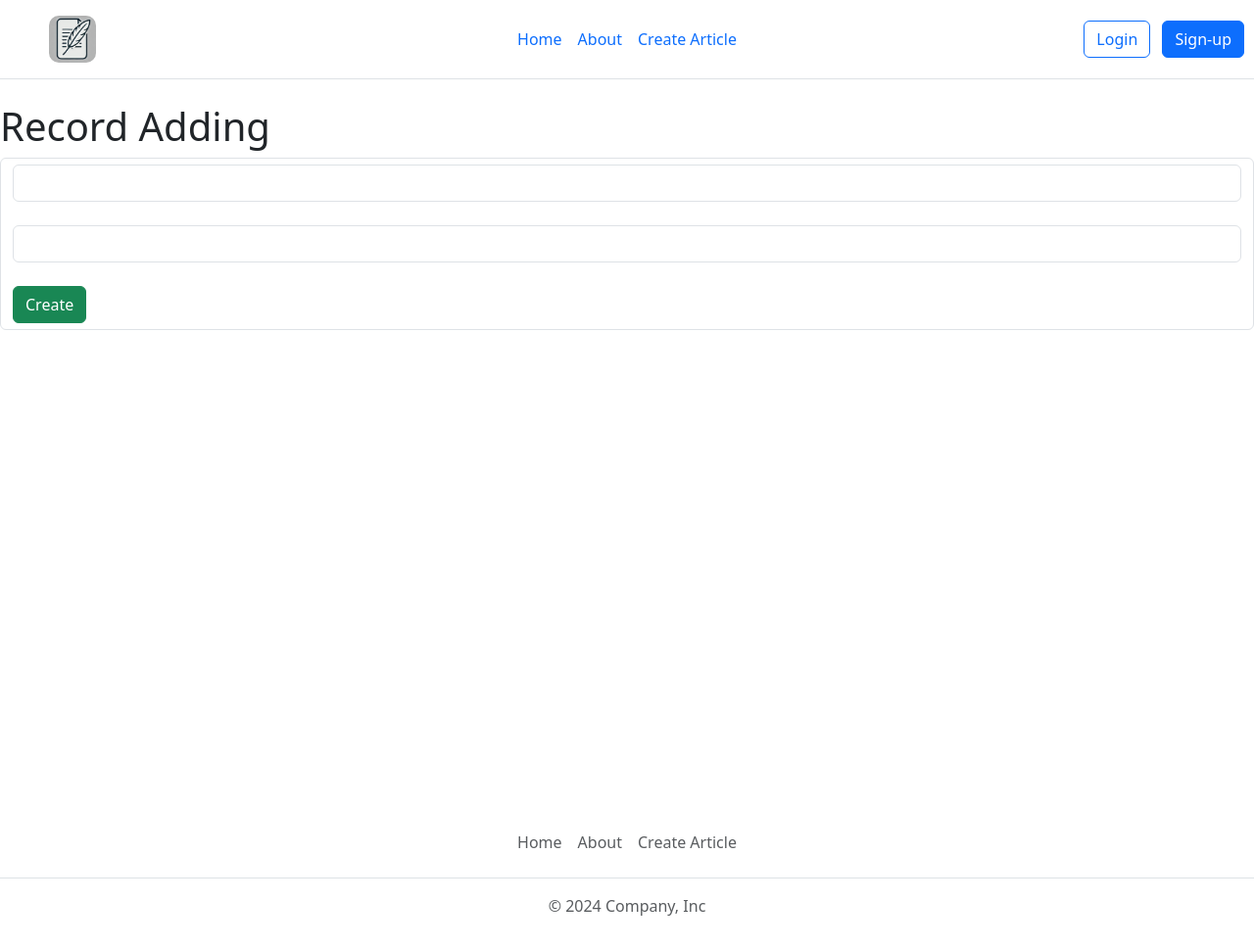
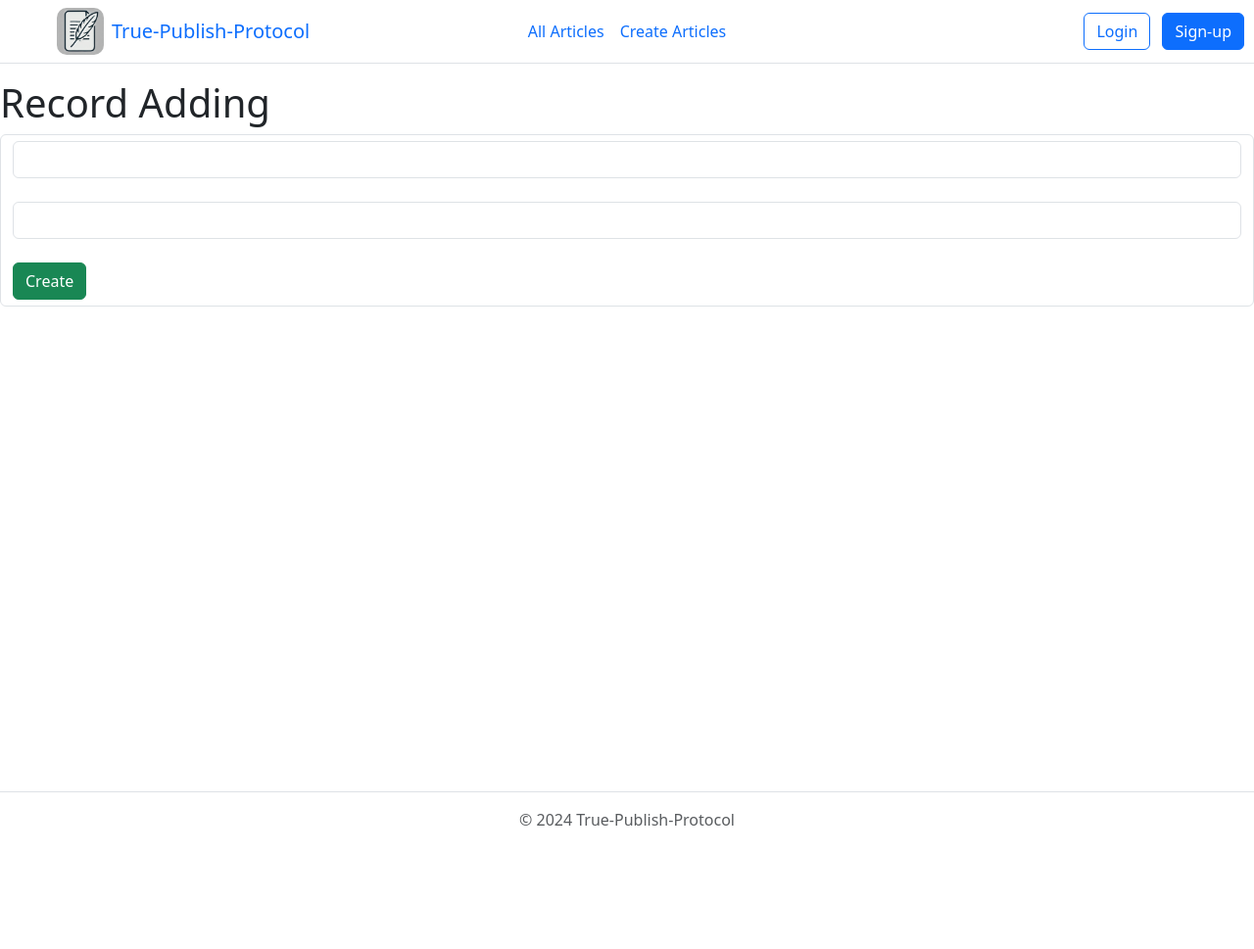
Before and after one commit to S0fft/True-Publish-Protocol, a Flask app: page /create in a window 1280 px wide. Shown: the whole page at 98% size. After the commit the page ends 843 px from the top, so only its background shows below. Run offline with Flask 3, Linux system fonts and the light colour scheme.

Commit message:
change the footer, change the buttons

```diff
--- a/templates/base.html
+++ b/templates/base.html
@@ -22,18 +22,20 @@
 </head>
 <body>
     <div class="page">
-        <header class="d-flex flex-wrap align-items-center justify-content-center justify-content-md-between py-3 mb-4 border-bottom">
-            <div class="col-md-3 mb-2 mb-md-0">
-            <a href="/" class="d-inline-flex link-body-emphasis text-decoration-none">
-                <svg class="bi" width="40" height="32" role="img" aria-label="Bootstrap"><use xlink:href="#bootstrap"></use></svg>
-                <img class="header__img" src="{{ url_for('static', filename='img/logo.png') }}" alt="">
-            </a>
+        <header class="d-flex flex-wrap align-items-center justify-content-center justify-content-md-between py-2 mb-3 border-bottom">
+            <div class="col-md-3 mb-1 mb-md-0">
+                <a href="/" class="d-inline-flex align-items-center text-decoration-none">
+                    <svg class="bi me-2" width="40" height="32" role="img" aria-label="Bootstrap">
+                        <use xlink:href="#bootstrap"></use>
+                    </svg>
+                    <img class="header__img me-2" src="{{ url_for('static', filename='img/logo.png') }}" alt="">
+                    <h5 class="mb-0">True-Publish-Protocol</h5>
+                </a>
             </div>
 
             <ul class="nav col-12 col-md-auto mb-2 justify-content-center mb-md-0">
-            <li><a href="{{ url_for('index') }}" class="nav-link px-2">Home</a></li>
-            <li><a href="{{ url_for('about') }}" class="nav-link px-2">About</a></li>
-            <li><a href="{{ url_for('create') }}" class="nav-link px-2">Create Article</a></li>
+            <li><a href="{{ url_for('posts') }}" class="nav-link px-2">All Articles</a></li>
+            <li><a href="{{ url_for('create') }}" class="nav-link px-2">Create Articles</a></li>
             </ul>
 
             <div class="col-md-3 text-end">
@@ -46,13 +48,10 @@
         </div>
     </div>
 
-    <footer class="py-3 my-4">
-        <ul class="nav justify-content-center border-bottom pb-3 mb-3">
-          <li class="nav-item"><a href="{{ url_for('index') }}" class="nav-link px-2 text-body-secondary">Home</a></li>
-          <li class="nav-item"><a href="{{ url_for('about') }}" class="nav-link px-2 text-body-secondary">About</a></li>
-          <li class="nav-item"><a href="{{ url_for('create') }}" class="nav-link px-2 text-body-secondary">Create Article</a></li>
+    <footer class="py-1 my-1">
+        <ul class="nav justify-content-center border-bottom  mb-3">
         </ul>
-        <p class="text-center text-body-secondary">© 2024 Company, Inc</p>
+        <p class="text-center text-body-secondary">© 2024 True-Publish-Protocol</p>
     </footer>
 </body>
 </html>
```
